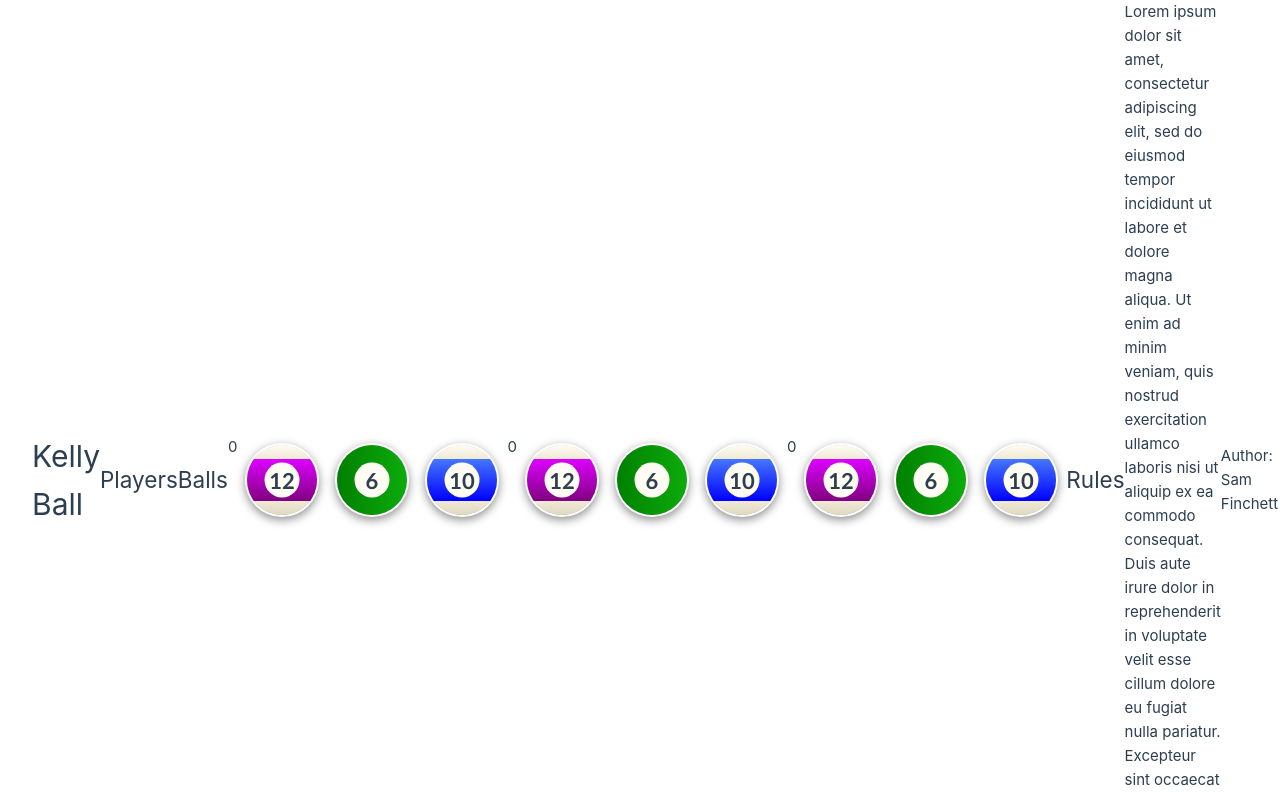
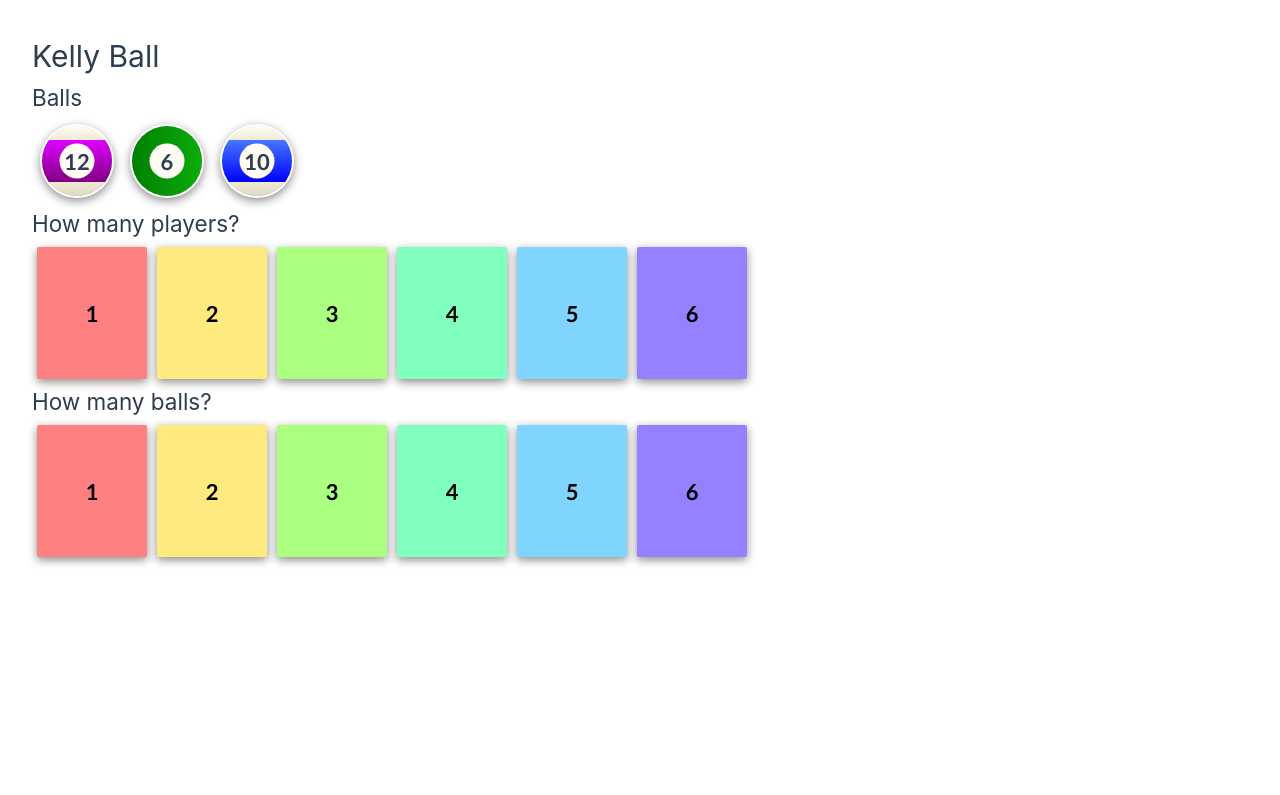
Before and after one commit to finchett/kelly-ball, a Vue app: page / in a window 1280 px wide. Shown: the top 795 px of the page. Built offline with nearby package versions, Linux system fonts and the light colour scheme.

Commit message:
Added number picker

```diff
--- a/src/App.vue
+++ b/src/App.vue
@@ -1,5 +1,6 @@
 <script>
 import NumberDisplay from "./components/number-display.vue";
+import NumberPicker from "./components/number-picker.vue";
 
 export default {
   data() {
@@ -9,6 +10,7 @@ export default {
   },
   components: {
     NumberDisplay,
+    NumberPicker,
   },
 };
 </script>
@@ -23,12 +25,11 @@ export default {
     </head>
     <body>
       <h1>Kelly Ball</h1>
-      <h2>Players</h2>
       <h2>Balls</h2>
       <NumberDisplay :numbers="numbers"></NumberDisplay>
-      <NumberDisplay :numbers="numbers"></NumberDisplay>
-      <NumberDisplay :numbers="numbers"></NumberDisplay>
-      <h2>Rules</h2>
+      <NumberPicker item-name="How many players?"></NumberPicker>
+      <NumberPicker item-name="How many balls?"></NumberPicker>
+      <!-- <h2>Rules</h2>
       <p>
         Lorem ipsum dolor sit amet, consectetur adipiscing elit, sed do eiusmod
         tempor incididunt ut labore et dolore magna aliqua. Ut enim ad minim
@@ -40,14 +41,15 @@ export default {
       </p>
       <footer>
         <p>Author: Sam Finchett</p>
-      </footer>
+      </footer> -->
     </body>
   </html>
 </template>
 
 <style>
 body {
-  background-color: rgb(255, 255, 255);
+  display: block;
+  background-color: rgb(100, 255, 255);
   align-items: center;
 }
 </style>
--- a/src/assets/main.css
+++ b/src/assets/main.css
@@ -21,15 +21,20 @@ a,
   }
 }
 
-@media (min-width: 1024px) {
-  body {
-    display: flex;
-    place-items: center;
+@keyframes wiggle {
+  0% {
+    transform: rotate(0deg);
   }
-
-  #app {
-    display: grid;
-    grid-template-columns: 1fr 1fr;
-    padding: 0 2rem;
+  80% {
+    transform: rotate(0deg);
+  }
+  85% {
+    transform: rotate(10deg);
+  }
+  95% {
+    transform: rotate(-5deg);
+  }
+  100% {
+    transform: rotate(0deg);
   }
 }
--- a/src/components/number-display.vue
+++ b/src/components/number-display.vue
@@ -3,16 +3,6 @@ import BallComponent from "./ball-component.vue";
 
 export default {
   props: ["numbers"],
-  data() {
-    return {
-      button: 0,
-    };
-  },
-  methods: {
-    doNothing() {
-      this.button += 1;
-    },
-  },
   components: {
     BallComponent,
   },
@@ -21,7 +11,6 @@ export default {
 
 <template>
   <div class="shelf">
-    <p>{{ button }}</p>
     <span v-for="number in numbers" :key="number">
       <BallComponent
         @click="doNothing"
--- /dev/null
+++ b/src/components/number-picker.vue
@@ -0,0 +1,74 @@
+<script>
+export default {
+  props: ["itemName"],
+  emits: ["select"],
+  data() {
+    return {
+      selection: null,
+      card: "card",
+    };
+  },
+  methods: {
+    getLightColor(n) {
+      return {
+        background: `hsl(${n * 50 + 310}, 100%, 75%)`,
+      };
+    },
+    submit(n) {
+      this.$emit("select", n);
+      this.selection = n;
+    },
+    selected(n) {
+      if (this.selection == null) {
+        return;
+      }
+
+      return n == this.selection ? "selected" : "unselected";
+    },
+  },
+};
+</script>
+
+<template>
+  <h2>{{ this.itemName }}</h2>
+  <span
+    v-for="n in 6"
+    v-bind:key="n"
+    @click="submit(n)"
+    :class="[card, selected(n)]"
+    :style="getLightColor(n)"
+  >
+    {{ n }}
+  </span>
+</template>
+
+<style>
+.card {
+  display: inline-flex;
+  margin: 5px;
+  padding: 4%;
+  font-size: 22px;
+  color: black;
+  border-radius: 2px;
+  font-family: Cantarell, Calibri;
+  font-weight: bold;
+  filter: drop-shadow(0px 3px 5px #8a8a8a);
+  text-align: center;
+  animation: wiggle 2.5s infinite;
+  transition: all 0.2s ease-in-out;
+  user-select: none;
+}
+
+.card:hover:not(.selected) {
+  filter: drop-shadow(0px 15px 12px #8a8a8a);
+}
+
+.selected {
+  transition: all 0.3s ease-in-out;
+}
+
+.unselected {
+  transition: all 0.3s ease-in-out;
+  opacity: calc(0.5);
+}
+</style>
```
